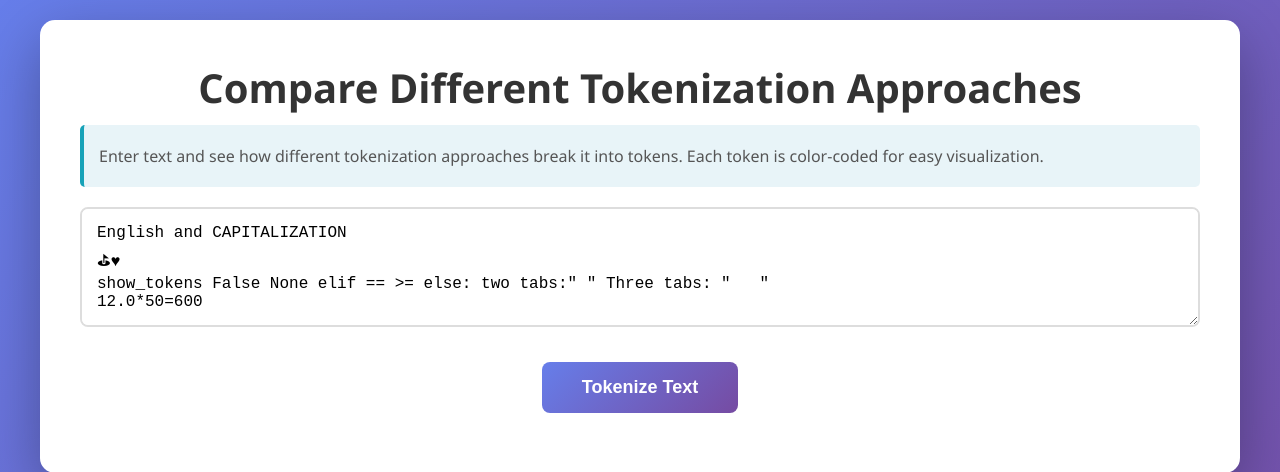
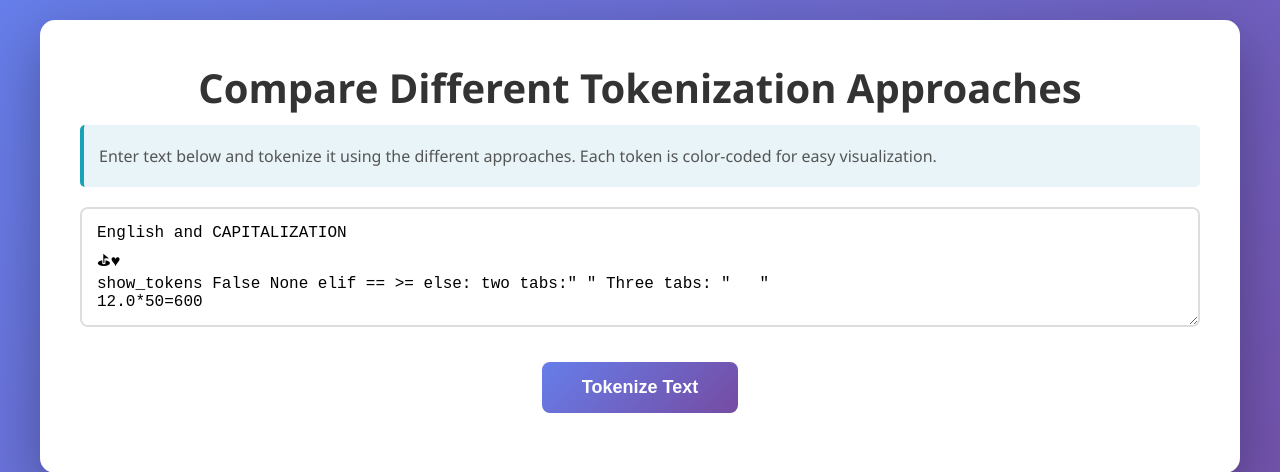
Before and after one commit to conoromahony/word-embedding, a Flask app: page / in a window 1280 px wide. Shown: the top 472 px of the page. Run offline with Flask 3, Linux system fonts and the light colour scheme.

Commit message:
Little tweaks.

```diff
--- a/app.py
+++ b/app.py
@@ -1,29 +1,26 @@
 """
 Flask application for visualizing LLM tokenization.
-Supports multiple tokenization approaches: GPT-2/3 (tiktoken with BPE fallback),
-T5 (custom SentencePiece-style implementation), and custom tokenizers.
 """
 
+import os
 import random
 import tiktoken
-import os
 from flask import Flask, render_template, request, jsonify
 from huggingface_hub import login
-import os
-
-login(token=os.environ["HF_TOKEN"])
 
 # Set environment variable to disable symlinks in Hugging Face Hub
 # This helps with offline environments
 os.environ['HF_HUB_DISABLE_SYMLINKS_WARNING'] = '1'
 os.environ['HF_HUB_OFFLINE'] = '0'  # Try online first, but fail fast
 
+# Login to Hugging Face Hub using token from environment variable
+login(token=os.environ["HF_TOKEN"])
+
 # Import transformers library components
 try:
     from transformers import (
         BertTokenizer,
-        AutoTokenizer,
-        LlamaTokenizer
+        AutoTokenizer
     )
     TRANSFORMERS_AVAILABLE = True
 except ImportError:
@@ -172,7 +169,7 @@ def tokenize_llama2(text):
         return ["[Transformers library not available]"]
 
     try:
-        tokenizer = AutoTokenizer.from_pretrained('meta-llama/Llama-2-7b-hf')
+        tokenizer = AutoTokenizer.from_pretrained('meta-llama/Llama-2-7b-hf', use_auth_token=True, force_download=True)
 
         if tokenizer is None:
             return ["[LLaMA 2 tokenization failed: Model not available offline]"]
@@ -180,16 +177,10 @@ def tokenize_llama2(text):
         # Get token strings and token IDs
         encoded = tokenizer(text, add_special_tokens=False)
         tokens = tokenizer.convert_ids_to_tokens(encoded['input_ids'])
-        token_ids = encoded['input_ids']
 
-        # Return tokens with IDs for display
-        result_tokens = []
-        for token, token_id in zip(tokens, token_ids):
-            result_tokens.append(f"{token} [{token_id}]")
-
-        return result_tokens if result_tokens else ["[Empty tokenization]"]
+        return tokens if tokens else ["[Empty tokenization]"]
     except (OSError, ValueError, ImportError, RuntimeError) as e:
-        return ["[LLaMA 2 tokenization failed: Model not available offline]"]
+        return [f"[LLaMA 2 tokenization failed: {str(e)}]"]
 
 
 def create_colored_tokens(tokens):
--- a/templates/index.html
+++ b/templates/index.html
@@ -3,7 +3,7 @@
 <head>
     <meta charset="UTF-8">
     <meta name="viewport" content="width=device-width, initial-scale=1.0">
-    <title>LLM Tokenization Visualizer</title>
+    <title>Compare Different Tokenization Approaches</title>
     <style>
         * {
             margin: 0;
@@ -205,7 +205,7 @@
         <h1>Compare Different Tokenization Approaches</h1>
 
         <div class="info-box">
-            <p>Enter text and see how different tokenization approaches break it into tokens. Each token is color-coded for easy visualization.</p>
+            <p>Enter text below and tokenize it using the different approaches. Each token is color-coded for easy visualization.</p>
         </div>
 
         <div class="input-section">
```
